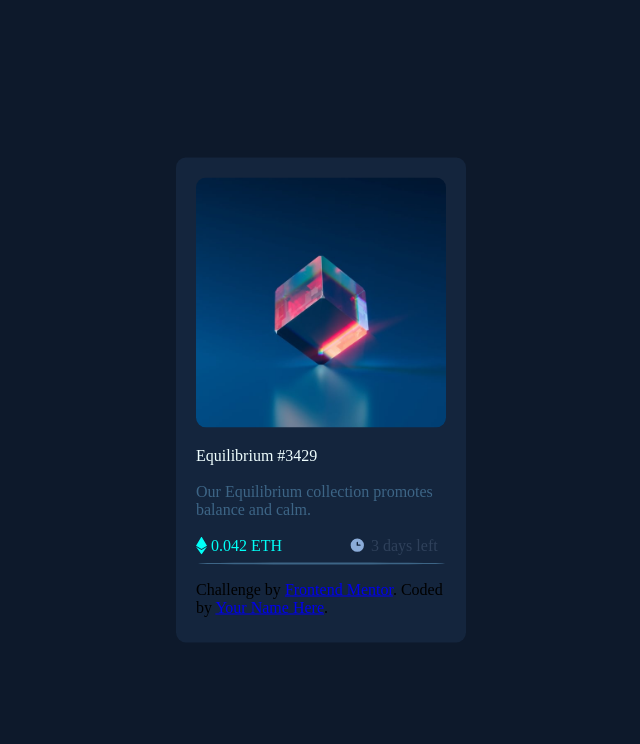
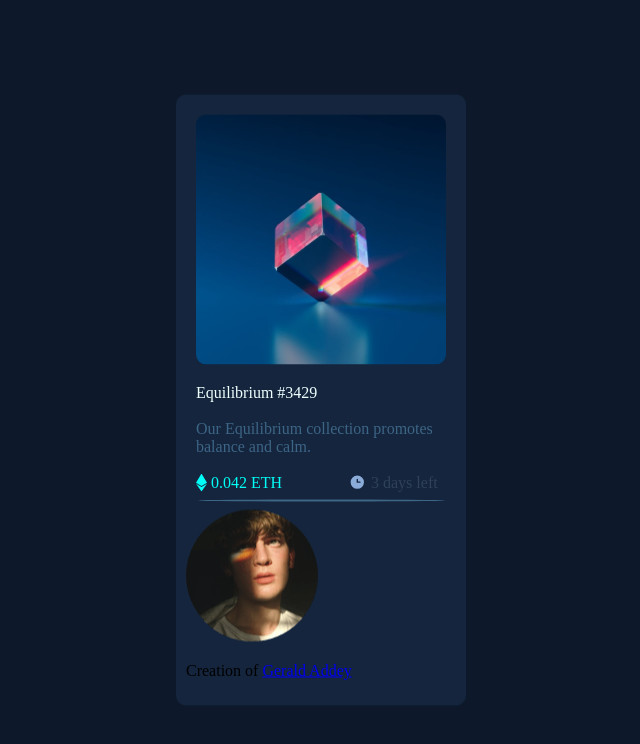
Before and after one commit to geraldaddey/nft-preview, a plain HTML site: page index.html in a window 1280 px wide. Shown: the whole page, without its empty margins (319-959 px from the left). Drawn offline with Linux system fonts and the light colour scheme.

```diff
--- a/index.html
+++ b/index.html
@@ -48,11 +48,11 @@
       </p>
 
       <hr id="linestyle" />
-      <p style="margin-left: 10px">
-        Challenge by
-        <a href="https://www.frontendmentor.io?ref=challenge" target="_blank"
-          >Frontend Mentor</a
-        >. Coded by <a href="#">Your Name Here</a>.
+
+      <img src="/images/image-avatar.png" alt="profile pic" id="avatarstyle" />
+      <p class="creatorstylenew">
+        Creation of
+        <a href="#" class="creatorstyle"> Gerald Addey </a>
       </p>
     </div>
   </body>
```
